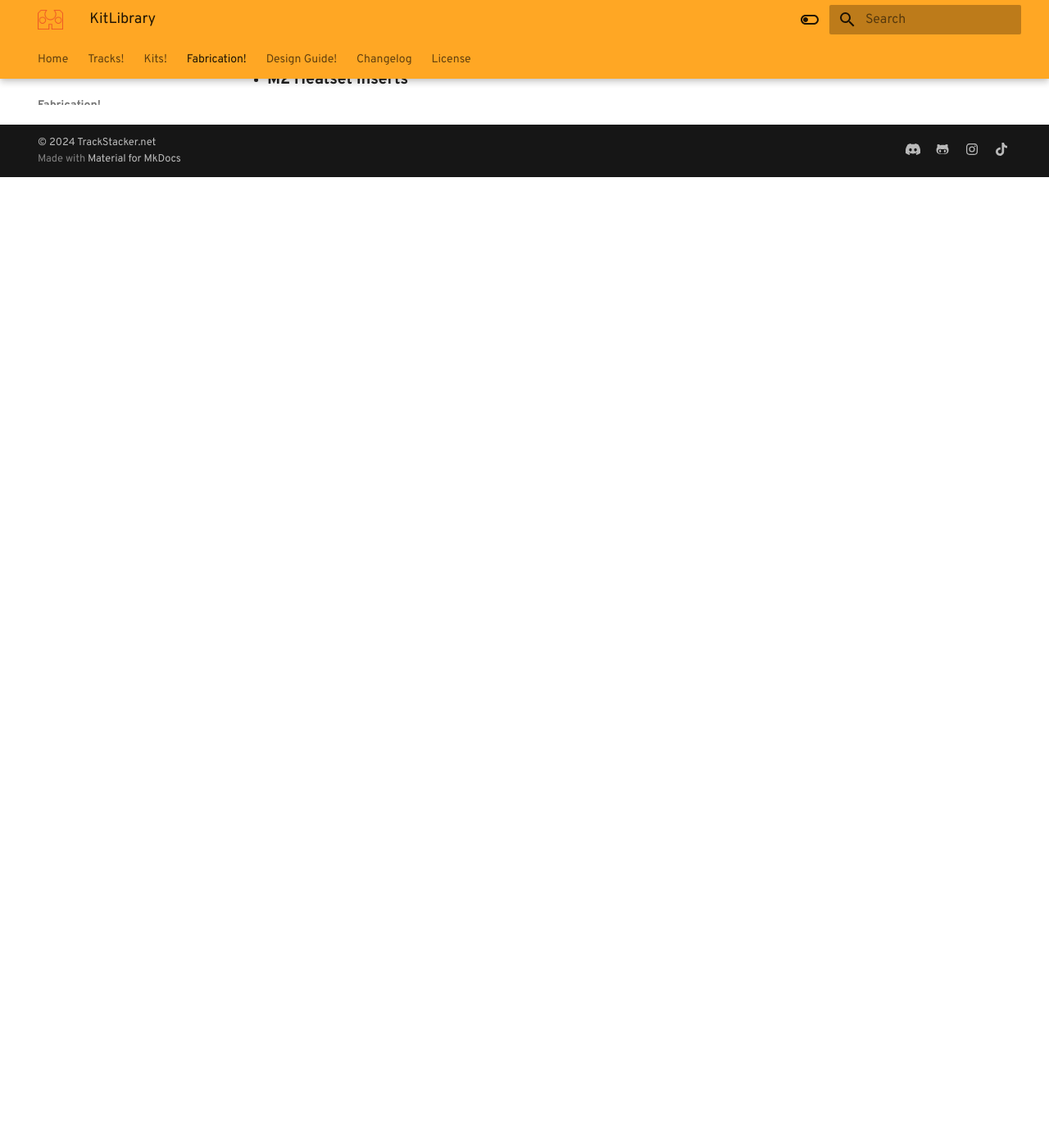
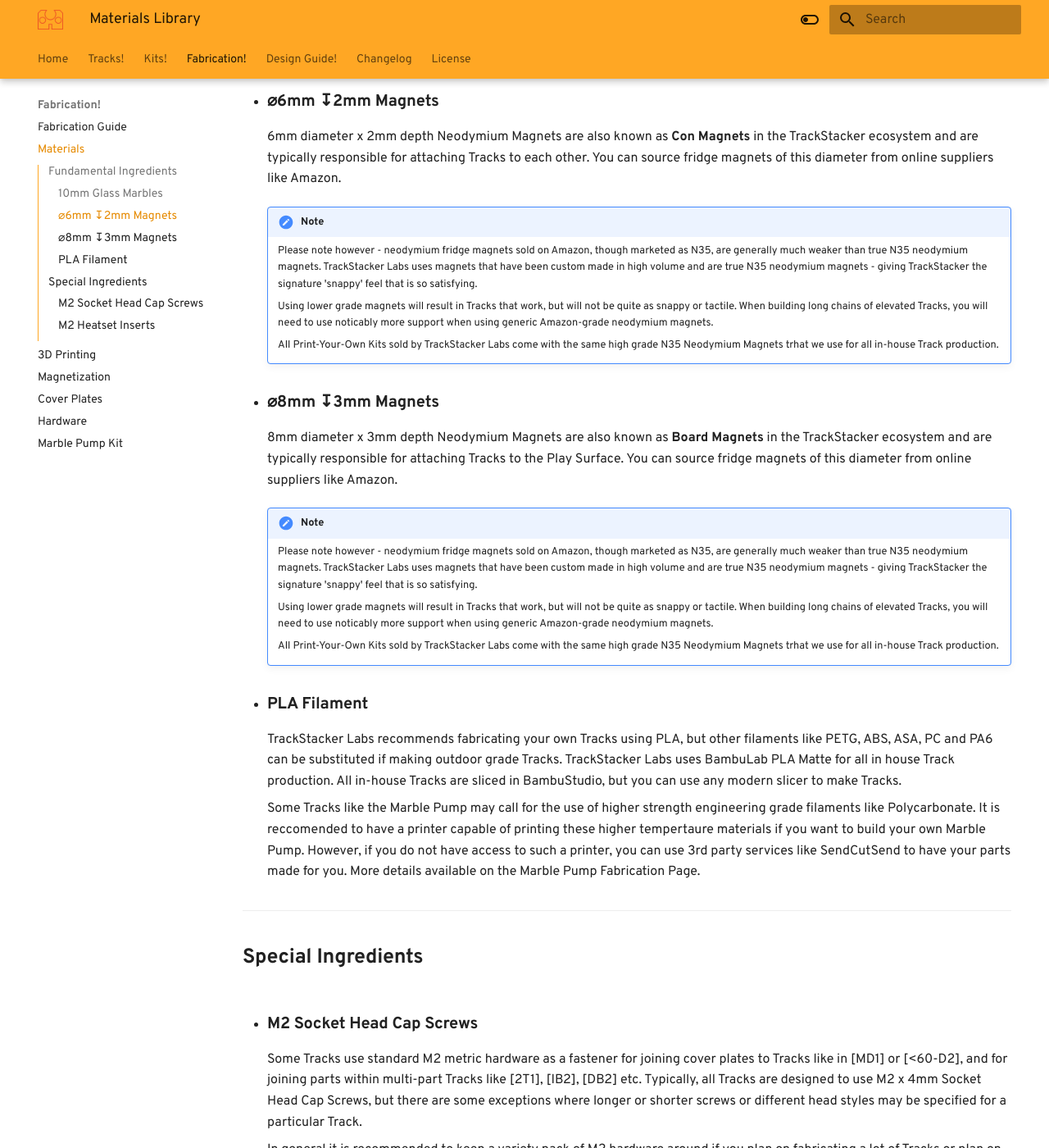
Before and after one commit to shaurjyabanerjee/TRACKSTACKER_DOCS, an MkDocs documentation site: the page built from docs/fab/materials.md, in a window 1280 px wide and 1400 px high, scrolled down 1185 px. Shown: the whole window at 82% size. Built offline with MkDocs 1.6.1 and Material for MkDocs 9.7.7, drawn with Linux system fonts in a browser that asks for light colours; before the commit the page ends 1401 px from its top, so only the background shows below that; some of the changed text lies outside the part shown.

Commit message:
updated materials page

```diff
--- a/docs/fab/marble_pump.md
+++ b/docs/fab/marble_pump.md
@@ -1,5 +1,5 @@
 ---
-title: MarblePumpFabrication
+title: Marble Pump Fabrication Guide
 description:
 
 ---
--- a/docs/fab/materials.md
+++ b/docs/fab/materials.md
@@ -1,5 +1,5 @@
 ---
-title: KitLibrary
+title: Materials Library
 description:
 
 ---
@@ -13,18 +13,36 @@
 
 	Any glass marbles 10mm in diameter will function well in TrackStacker. Be cautious of marbles that are too far over or under the nominal dimension of 10mm. 9.5mm - 10.5mm marbles have been tested to work well in all Tracks. We have found Jan’s Jewellery Supply to be a reliable supplier for 10mm marbles in a variety of colors and finishes.
 
+<img src="/img/FAB_IMAGES/marble_diameter.jpg" style="width: 100vw; min-width: 100px;display: block; margin: auto;">
+
 - ### **⌀6mm ↧2mm Magnets**
 
-	6mm diameter x 2mm depth Neodymium Magnets are also known as Con Magnets in the TrackStacker ecosystem and are typically responsible for attaching Tracks to each other. You can source fridge magnets of this diameter from online suppliers like Amazon.
+	6mm diameter x 2mm depth Neodymium Magnets are also known as **Con Magnets** in the TrackStacker ecosystem and are typically responsible for attaching Tracks to each other. You can source fridge magnets of this diameter from online suppliers like Amazon.
+
+	!!! note
+		Please note however - neodymium fridge magnets sold on Amazon, though marketed as N35, are generally much weaker than true N35 neodymium magnets. TrackStacker Labs uses magnets that have been custom made in high volume and are true N35 neodymium magnets - giving TrackStacker the signature 'snappy' feel that is so satisfying.
+
+		Using lower grade magnets will result in Tracks that work, but will not be quite as snappy or tactile. When building long chains of elevated Tracks, you will need to use noticably more support when using generic Amazon-grade neodymium magnets.
+
+		All Print-Your-Own Kits sold by TrackStacker Labs come with the same high grade N35 Neodymium Magnets trhat we use for all in-house Track production.
 
 - ### **⌀8mm ↧3mm Magnets**
 
-	8mm diameter x 3mm depth Neodymium Magnets are also known as Board Magnets in the TrackStacker ecosystem and are typically responsible for attaching Tracks to the Play Surface. You can source fridge magnets of this diameter from online suppliers like Amazon.
+	8mm diameter x 3mm depth Neodymium Magnets are also known as **Board Magnets** in the TrackStacker ecosystem and are typically responsible for attaching Tracks to the Play Surface. You can source fridge magnets of this diameter from online suppliers like Amazon.
+
+	!!! note
+		Please note however - neodymium fridge magnets sold on Amazon, though marketed as N35, are generally much weaker than true N35 neodymium magnets. TrackStacker Labs uses magnets that have been custom made in high volume and are true N35 neodymium magnets - giving TrackStacker the signature 'snappy' feel that is so satisfying.
+
+		Using lower grade magnets will result in Tracks that work, but will not be quite as snappy or tactile. When building long chains of elevated Tracks, you will need to use noticably more support when using generic Amazon-grade neodymium magnets.
+
+		All Print-Your-Own Kits sold by TrackStacker Labs come with the same high grade N35 Neodymium Magnets trhat we use for all in-house Track production.
 
 
 - ### **PLA Filament**
 
-	TrackStacker Labs recommends fabricating your own Tracks using PLA, but other filaments like PETG, ABS, ASA, PC and PA6 can be substituted if making outdoor grade Tracks.  TrackStacker Labs uses BambuLab PLA Matte for all in house Track production.
+	TrackStacker Labs recommends fabricating your own Tracks using PLA, but other filaments like PETG, ABS, ASA, PC and PA6 can be substituted if making outdoor grade Tracks.  TrackStacker Labs uses BambuLab PLA Matte for all in house Track production. All in-house Tracks are sliced in BambuStudio, but you can use any modern slicer to make Tracks.
+
+	Some Tracks like the Marble Pump may call for the use of higher strength engineering grade filaments like Polycarbonate. It is reccomended to have a printer capable of printing these higher tempertaure materials if you want to build your own Marble Pump. However, if you do not have access to such a printer, you can use 3rd party services like SendCutSend to have your parts made for you. More details available on the Marble Pump Fabrication Page.
 
 ---
 
@@ -32,6 +50,20 @@
 
 - ### **M2 Socket Head Cap Screws**
 
-	Any glass marbles 10mm in diameter will function well in TrackStacker. Be cautious of marbles that are too far over or under the nominal dimension of 10mm.
+	Some Tracks use standard M2 metric hardware as a fastener for joining cover plates to Tracks like in [MD1] or [<60-D2], and for joining parts within multi-part Tracks like [2T1], [IB2], [DB2] etc. Typically, all Tracks are designed to use M2 x 4mm Socket Head Cap Screws, but there are some exceptions where longer or shorter screws or different head styles may be specified for a particular Track.
+
+	In general it is recommended to keep a variety pack of M2 hardware around if you plan on fabricating a lot of Tracks or plan on designing your own! TrackStacker Labs uses stainless steel Socket Head Cap Screws for all in-house Track production.
+
+	You can usually find assorted packs of M2 fasteners online at reasonable prices. [M2 SHCS assorted set on Amazon](https://www.amazon.com/WZHUIDA-Screws-Assortment-M2x4mm-Washers/dp/B0F8HPXXQK/ref=sr_1_2_sspa).
+
+	You can also ususally pick up a larger quantity of M2x4mm SHCS if you are making a lot of Tracks since most all of the Tracks using a cover plate are designed to use M2x4mm screws. [M2x4mm SHCS on Amazon](https://www.amazon.com/Pieces-Socket-Screws-Sutemribor-Threaded/dp/B0CXQ5GHMM/ref=sr_1_6)
 
 - ### **M2 Heatset Inserts**
+
+	There are some special Tracks like the Marble Pump that call for the use of M2 brass threaded inserts. There are number of different sizes and types of M2 Brass threaded inserts available but the size and shape you will need for the Marble Pump and all other Tracks that call for Heatset Inserts is 3.6mm OD x 4mm length. Make sure to find inserts with a spiral profile like in the image below instead of straight teeth. Inserts with straight teeth (look like tiny little spur gears) are designed for use in injection molds and are not as strong when applied to 3D prints.
+
+	<img src="/img/FAB_IMAGES/M2_heatset_insert.jpg" style="width: 100vw; min-width: 100px;display: block; margin: auto;">
+
+	[M2 Heatset Inserts on Amazon](https://www.amazon.com/ruthex-Threaded-Insert-pieces-ultrasound/dp/B088QJG676/ref=sr_1_5)
+
+	Heatset Inserts have only been specified in Tracks that may need to be taken apart and put back together over the course of their life (for example, replacing a worn out Marble Pump Wheel) and have not been specified for Tracks that dont need to be opened or maintained for proper function (IB4, IB2, etc.)
```
Also changed, not shown: docs/design/aesthetics.md (+1 -1 lines), docs/design/standard.md (+5 -0 lines), docs/img/FAB_IMAGES/M2_heatset_insert.jpg (added), 1 other file.
